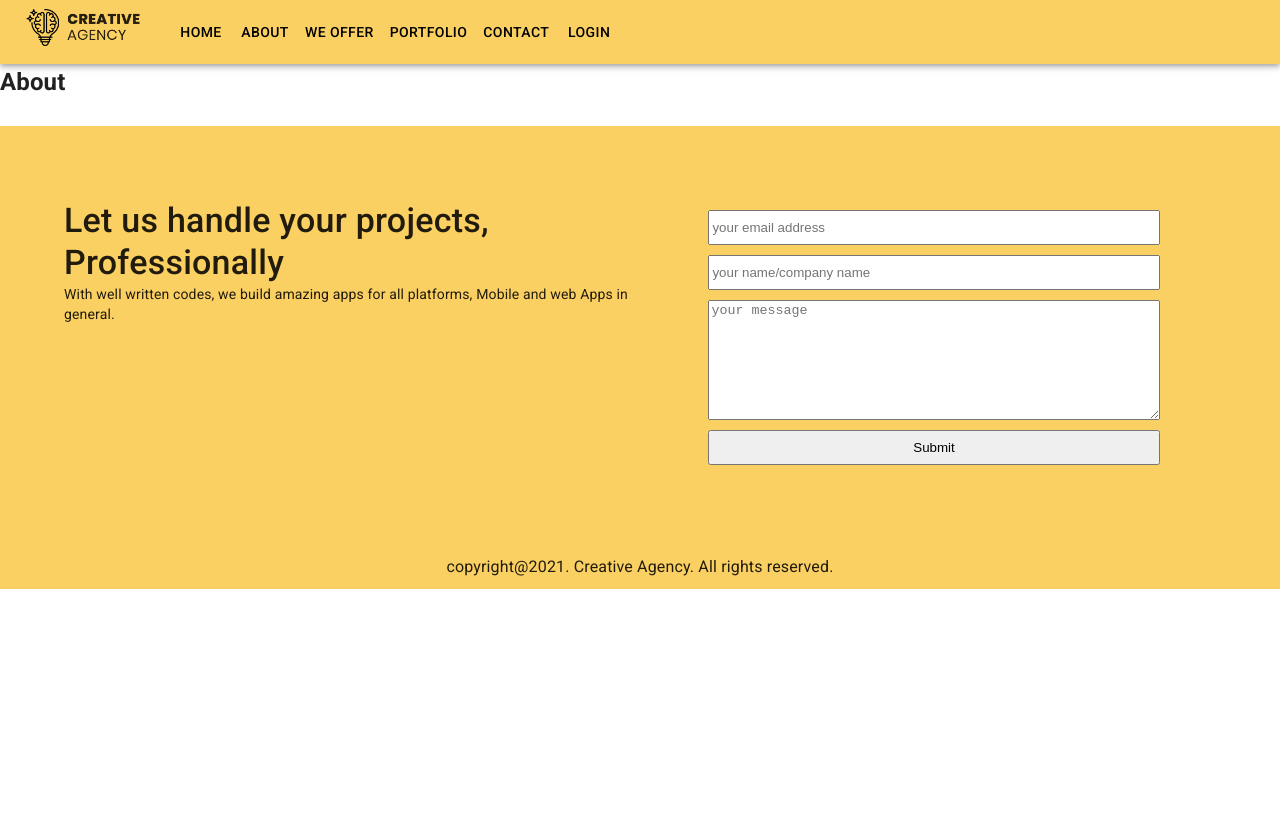
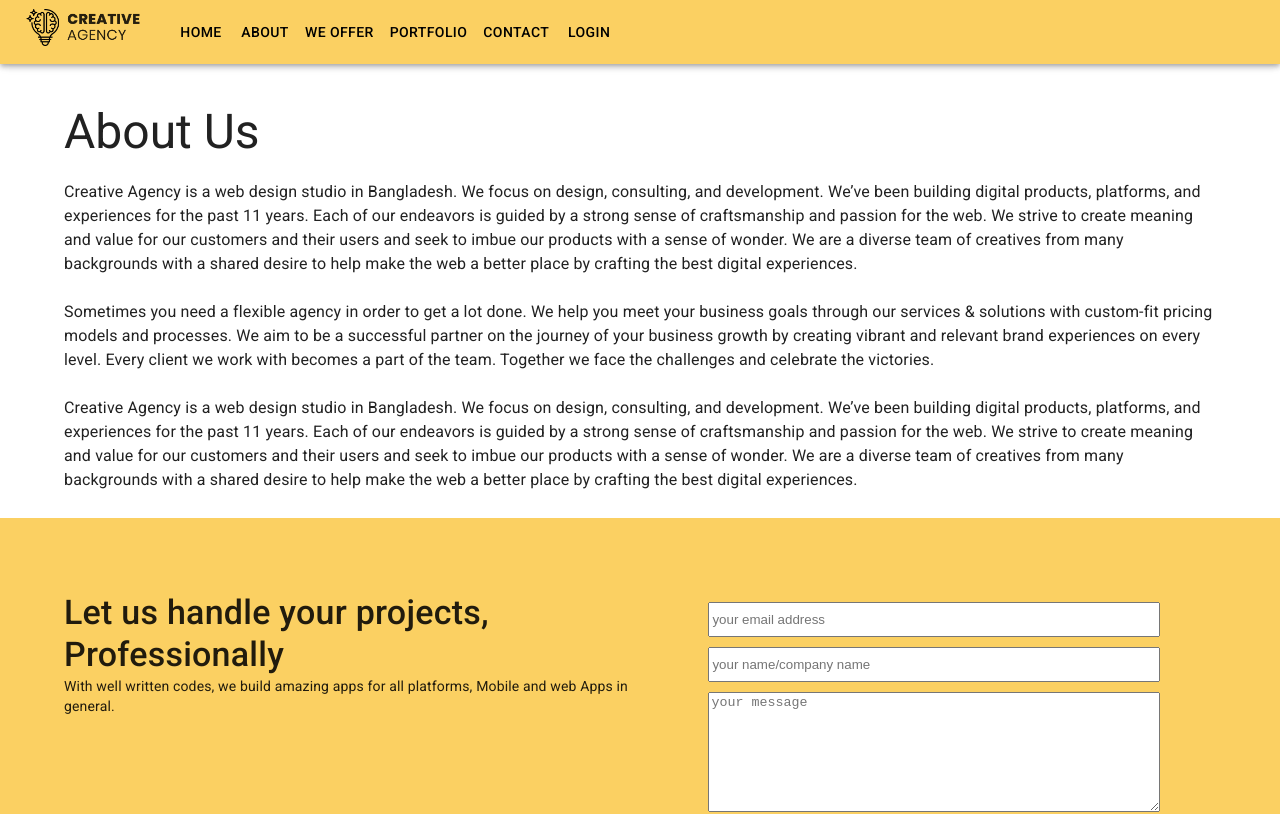
Before and after one commit to mukitur/Creative-Agency-Client, a React (Create React App) app: page /about in a window 1280 px wide. Shown: the top 814 px of the page. Built offline with nearby package versions, Linux system fonts and the light colour scheme; no server answers.

Commit message:
finalize

```diff
--- a/src/Pages/About/About.js
+++ b/src/Pages/About/About.js
@@ -1,3 +1,4 @@
+import { Container, Typography } from '@mui/material';
 import React from 'react';
 import Footer from '../../Shared/Footer/Footer';
 import Navigation from '../../Shared/Navigation/Navigation';
@@ -6,7 +7,20 @@ const About = () => {
     return (
         <div>
             <Navigation/>
-            <h2>About</h2>
+            <Container>
+                <Typography variant='h3' style={{marginTop: "40px" ,marginBottom:'20px'}}>
+                    About Us
+                </Typography>
+                <Typography varient='body2'>
+                Creative Agency is a web design studio in Bangladesh. We focus on design, consulting, and development. We’ve been building digital products, platforms, and experiences for the past 11 years. Each of our endeavors is guided by a strong sense of craftsmanship and passion for the web. We strive to create meaning and value for our customers and their users and seek to imbue our products with a sense of wonder. We are a diverse team of creatives from many backgrounds with a shared desire to help make the web a better place by crafting the best digital experiences.
+                </Typography><br/>
+                <Typography varient='body2'>
+                Sometimes you need a flexible agency in order to get a lot done. We help you meet your business goals through our services & solutions with custom-fit pricing models and processes. We aim to be a successful partner on the journey of your business growth by creating vibrant and relevant brand experiences on every level. Every client we work with becomes a part of the team. Together we face the challenges and celebrate the victories.
+                </Typography><br/>
+                <Typography varient='body2'>
+                Creative Agency is a web design studio in Bangladesh. We focus on design, consulting, and development. We’ve been building digital products, platforms, and experiences for the past 11 years. Each of our endeavors is guided by a strong sense of craftsmanship and passion for the web. We strive to create meaning and value for our customers and their users and seek to imbue our products with a sense of wonder. We are a diverse team of creatives from many backgrounds with a shared desire to help make the web a better place by crafting the best digital experiences.
+                </Typography>
+            </Container>
             <Footer/>
         </div>
     );
```
